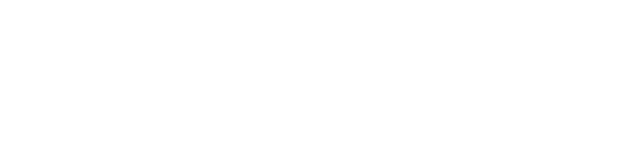
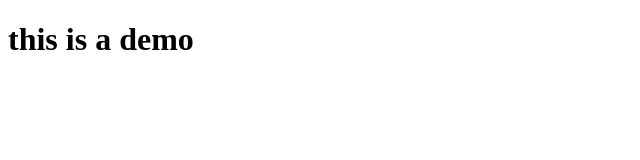
Before and after one commit to fedsuites/Git-practice, a plain HTML site: page index.html in a window 1280 px wide. Shown: the whole page, without its empty margins (0-640 px from the left). Drawn offline with Linux system fonts and the light colour scheme.

Commit message:
modified index.html

```diff
--- a/index.html
+++ b/index.html
@@ -7,5 +7,8 @@
 </head>
 <body>
     <div></div>
+    <div>
+        <h1>this is a demo</h1>
+    </div>
 </body>
 </html>
```
